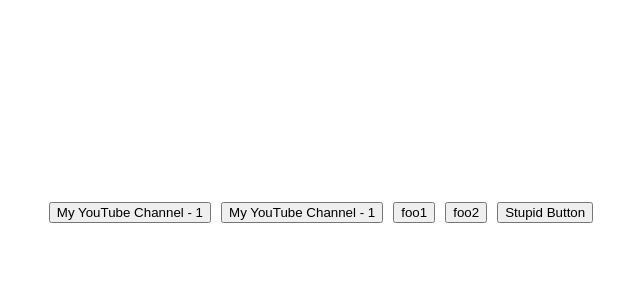
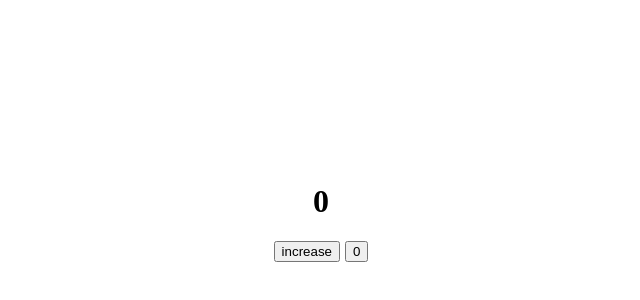
Before and after one commit to AnsarKhubiev/micro-tasks, a React (Vite) app: page / in a window 1280 px wide. Shown: the part 196-496 px from the top of the page, without its empty margins (319-959 px from the left). Built offline with nearby package versions, Linux system fonts and the light colour scheme.

Commit message:
04 - useState

```diff
--- /dev/null
+++ b/src/04_usestate/App04.tsx
@@ -0,0 +1,17 @@
+import {useState} from 'react';
+
+export const App04 = () => {
+
+    let [counter, setCounter] = useState(0)
+
+    const onClickHandler = () => setCounter(++counter)
+    const resetCounter = () => setCounter(0)
+
+    return <div style={{display: 'flex', flexDirection: 'column', alignItems: 'center', justifyContent: 'center'}}>
+        <h1>{counter}</h1>
+        <div style={{display: 'flex', gap: '5px'}}>
+            <button onClick={onClickHandler}>increase</button>
+            <button onClick={resetCounter}>0</button>
+        </div>
+    </div>
+}
--- a/src/main.tsx
+++ b/src/main.tsx
@@ -1,15 +1,17 @@
-import { StrictMode } from 'react'
-import { createRoot } from 'react-dom/client'
+import {StrictMode} from 'react'
+import {createRoot} from 'react-dom/client'
 import './style.css'
 // import {App01} from './01_vlojennye_komponenty/App01.tsx';
 // import {App02} from './02_map/App02.tsx';
-import {App03} from './03_button/App03.tsx';
+// import {App03} from './03_button/App03.tsx';
+import {App04} from './04_usestate/App04.tsx';
 
 
 createRoot(document.getElementById('root')!).render(
-  <StrictMode>
-    {/*<App01 />*/}
-    {/*<App02 />*/}
-    <App03 />
-  </StrictMode>,
+    <StrictMode>
+        {/*<App01 />*/}
+        {/*<App02 />*/}
+        {/*<App03 />*/}
+        <App04/>
+    </StrictMode>,
 )
```
